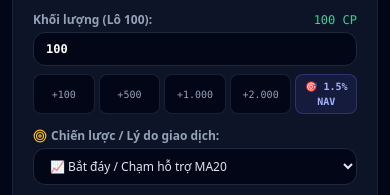
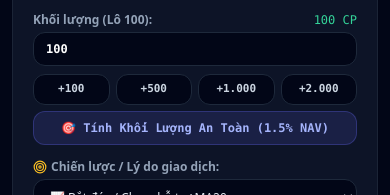
Before and after one commit to L7Sea/ckv-trader, a React (Vite) app in the folder frontend/: page / in a window 390 px wide. Shown: the part 1057-1252 px from the top of the page. Built offline with nearby package versions, Linux system fonts and the light colour scheme; no server answers; the database is empty.

Commit message:
fix(mobile): add cache-busting headers, touch-friendly 2-row quantity sizing, and PWA viewport meta

```diff
--- a/frontend/index.html
+++ b/frontend/index.html
@@ -3,8 +3,15 @@
   <head>
     <meta charset="UTF-8" />
     <link rel="icon" type="image/svg+xml" href="/vite.svg" />
-    <meta name="viewport" content="width=device-width, initial-scale=1.0" />
-    <title>CKV - Quản Lý Giao Dịch Chứng Khoán Cá Nhân (T+2.5)</title>
+    <meta name="viewport" content="width=device-width, initial-scale=1.0, maximum-scale=1.0, user-scalable=no, viewport-fit=cover" />
+    <meta http-equiv="Cache-Control" content="no-cache, no-store, must-revalidate" />
+    <meta http-equiv="Pragma" content="no-cache" />
+    <meta http-equiv="Expires" content="0" />
+    <meta name="theme-color" content="#020617" />
+    <meta name="mobile-web-app-capable" content="yes" />
+    <meta name="apple-mobile-web-app-capable" content="yes" />
+    <meta name="apple-mobile-web-app-status-bar-style" content="black-translucent" />
+    <title>CKV Pro Trader - Nền Tảng Phân Tích & Quản Trị Vị Thế Chứng Khoán</title>
     <link rel="preconnect" href="https://fonts.googleapis.com">
     <link rel="preconnect" href="https://fonts.gstatic.com" crossorigin>
     <link href="https://fonts.googleapis.com/css2?family=Inter:wght@400;500;600;700&family=JetBrains+Mono:wght@400;500;600;700&display=swap" rel="stylesheet">
--- a/frontend/src/components/OrderForm.tsx
+++ b/frontend/src/components/OrderForm.tsx
@@ -270,29 +270,31 @@ export const OrderForm: React.FC = () => {
             className="w-full bg-slate-950 border border-slate-800 rounded-xl px-3 py-2 text-xs font-mono font-bold text-white focus:outline-none focus:border-emerald-500"
           />
           {/* Quick Quantity Shortcuts & 1.5% Risk Rule */}
-          <div className="grid grid-cols-5 gap-1 pt-1">
+          <div className="space-y-1.5 pt-1">
+            <div className="grid grid-cols-4 gap-1.5">
               {[100, 500, 1000, 2000].map((q) => (
                 <button
                   key={q}
                   type="button"
                   onClick={() => setQuantity(q)}
-                className="py-1 rounded-lg bg-slate-950 border border-slate-800/80 text-[10px] font-mono text-slate-400 hover:text-white"
+                  className="py-1.5 rounded-xl bg-slate-950 border border-slate-800 text-[11px] font-mono text-slate-300 hover:text-white font-semibold"
                 >
                   +{formatNumber(q)}
                 </button>
               ))}
+            </div>
             <button
               type="button"
               onClick={() => {
                 const nav = portfolio?.total_equity || 7448120;
                 const riskDist = price > stopLoss && stopLoss > 0 ? price - stopLoss : price * 0.07;
-                const safeQty = Math.max(100, Math.floor((nav * 0.015) / riskDist / 100) * 100);
+                const safeQty = Math.max(100, Math.floor((nav * 0.015) / Math.max(50, riskDist) / 100) * 100);
                 setQuantity(safeQty);
               }}
-              title="Tính khối lượng theo quy tắc quản trị rủi ro tối đa 1.5% NAV của Trader 50 năm"
-              className="py-1 rounded-lg bg-indigo-500/10 border border-indigo-500/30 text-[10px] font-mono text-indigo-300 hover:bg-indigo-500/20 font-bold"
+              title="Tính khối lượng theo quy tắc quản trị rủi ro tối đa 1.5% NAV"
+              className="w-full py-2 rounded-xl bg-indigo-500/15 hover:bg-indigo-500/25 border border-indigo-500/30 text-xs font-mono text-indigo-300 font-bold flex items-center justify-center gap-1.5 transition active:scale-95"
             >
-              🎯 1.5% NAV
+              <span>🎯 Tính Khối Lượng An Toàn (1.5% NAV)</span>
             </button>
           </div>
         </div>
```
Lines whose indentation alone changed are shown as unchanged.
